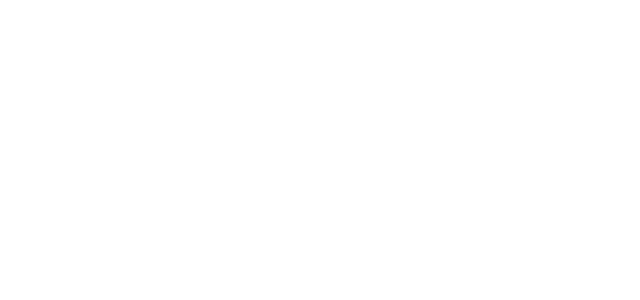
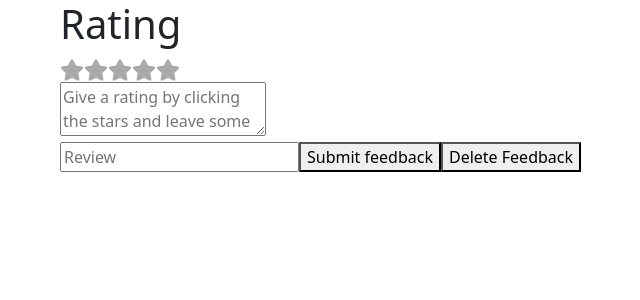
Before and after one commit to sue360/project-3_SEI67, a React (Create React App) app in the folder client/: page /projects/1/reviews in a window 1280 px wide. Before the commit this address had no page. Shown: the top 300 px of the page, without its empty margins (22-662 px from the left). Built offline with nearby package versions, Linux system fonts and the light colour scheme; the HTML template or start-up script is replaced by a standard one.

Commit message:
adding update reviews

```diff
--- a/client/src/App.js
+++ b/client/src/App.js
@@ -18,7 +18,7 @@
     <div>
       <BrowserRouter>
         <Routes>
-          <Route path="/projects/feedbackform" element={<FeedbackForm />} />
+          <Route path="/projects/:projectId/reviews" element={<FeedbackForm />} />
           <Route path="/projects/imageuploadform" element={<ImageUploadForm />} />
           <Route path="/projects/:projectId" element={<Profile />} />
           <Route path="/register" element={<Register />} />
--- a/client/src/components/FeedbackForm.js
+++ b/client/src/components/FeedbackForm.js
@@ -1,7 +1,9 @@
 import { useState } from 'react'
 import { useEffect } from 'react'
 import axios from 'axios'
-import { FaStar } from 'react-icons/fa'
+import { FaPlaneDeparture, FaStar } from 'react-icons/fa'
+import { useParams } from 'react-router'
+import { getToken } from './helpers/auth'
 
 const colors = {
   orange: '#FFBA5A',
@@ -9,13 +11,54 @@
 }
 
 
-function FeedbackForm() {
-  const [currentValue, setCurrentValue] = useState(0) // default value zero
+
+
+
+
+const FeedbackForm = () => {
   const [hoverValue, setHoverValue] = useState(undefined) // hover value undefined
   const stars = Array(5).fill(0)
 
+
+  const [ error, setError ] = useState(false)
+  const [ formdata, setFormdata ] = useState({
+    rating: '',
+    text: '',
+  })
+
+  const { projectId } = useParams()
+
+
+  const handleChange = event => {
+    const updatedReviewField = {
+      ...formdata,
+      [event.target.name]: event.target.value,
+    }
+    setFormdata(updatedReviewField)
+    if (error) setError('')
+  }
+
+
+  const handleSubmit = async (e) => {
+    e.preventDefault()
+    try {
+      const { data } = await axios.post(`/api/projects/${projectId}/review`, formdata, {
+        headers: {
+          Authorization: `Bearer ${getToken()}`,
+        },
+      })
+      console.log('SUCCESS ->', data._id)
+    } catch (err) {
+      console.log(err.response.data)
+    }
+  }
+
+
+
+
+
   const handleClick = value => {    // handles click event, updates current value of rating
-    setCurrentValue(value)
+    setFormdata({ ...formdata, rating: value })
   }
 
   const handleMouseOver = newHoverValue => {   // updates hover value
@@ -26,9 +69,11 @@
     setHoverValue(undefined)
   }
 
+
+
   return (
     <div>
-      <div className="container">
+      <form className="container" onSubmit={handleSubmit}>
         <h1>Rating</h1>
         <div className="stars">
           {stars.map((_, index) => {
@@ -39,7 +84,7 @@
                 onClick={() => handleClick(index + 1)}
                 onMouseOver={() => handleMouseOver(index + 1)}
                 onMouseLeave={handleMouseLeave}
-                color={(hoverValue || currentValue) > index ? colors.orange : colors.grey}
+                color={(hoverValue || formdata.rating) > index ? colors.orange : colors.grey}
               />
             )
           })}
@@ -49,11 +94,18 @@
           className="textarea"
         />
         <div>
-          <button className="submit-feedback-button">
-          Submit feedback
+          <input
+            type="text"
+            name="text"
+            onChange={handleChange}
+            placeholder="Review"
+          />
+          <button className="submit-feedback-button" onClick={handleClick}>
+            Submit feedback
           </button>
+          <button>Delete Feedback</button>
         </div>
-      </div>
+      </form>
     </div>
   )
 }
```
Also changed, not shown: 1 other file (tests, documents, lock files or other folders).
